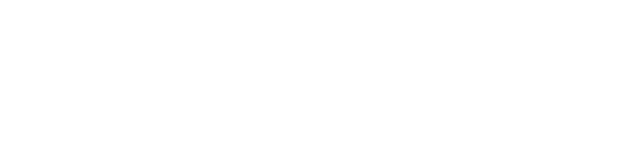
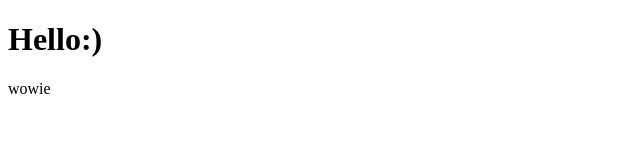
Before and after one commit to VitaSucc/kodeloftet-gallery, a website: page index.html in a window 1280 px wide. Shown: the whole page, without its empty margins (0-640 px from the left). Drawn offline with Linux system fonts and the light colour scheme.

Commit message:
Added title & icon

```diff
--- a/index.html
+++ b/index.html
@@ -1 +1,13 @@
 <!DOCTYPE html>
+<html>
+  <head>
+      <title>Kodeloftet Gruppe 8</title>
+      <link rel="shortcut icon" href="favicon.svg"><link>
+  </head>
+
+  <body>
+      <h1>Hello:)</h1>
+      <p>wowie</p>
+  </body>
+
+</html>
```
Also changed, not shown: favicon.svg (added).
